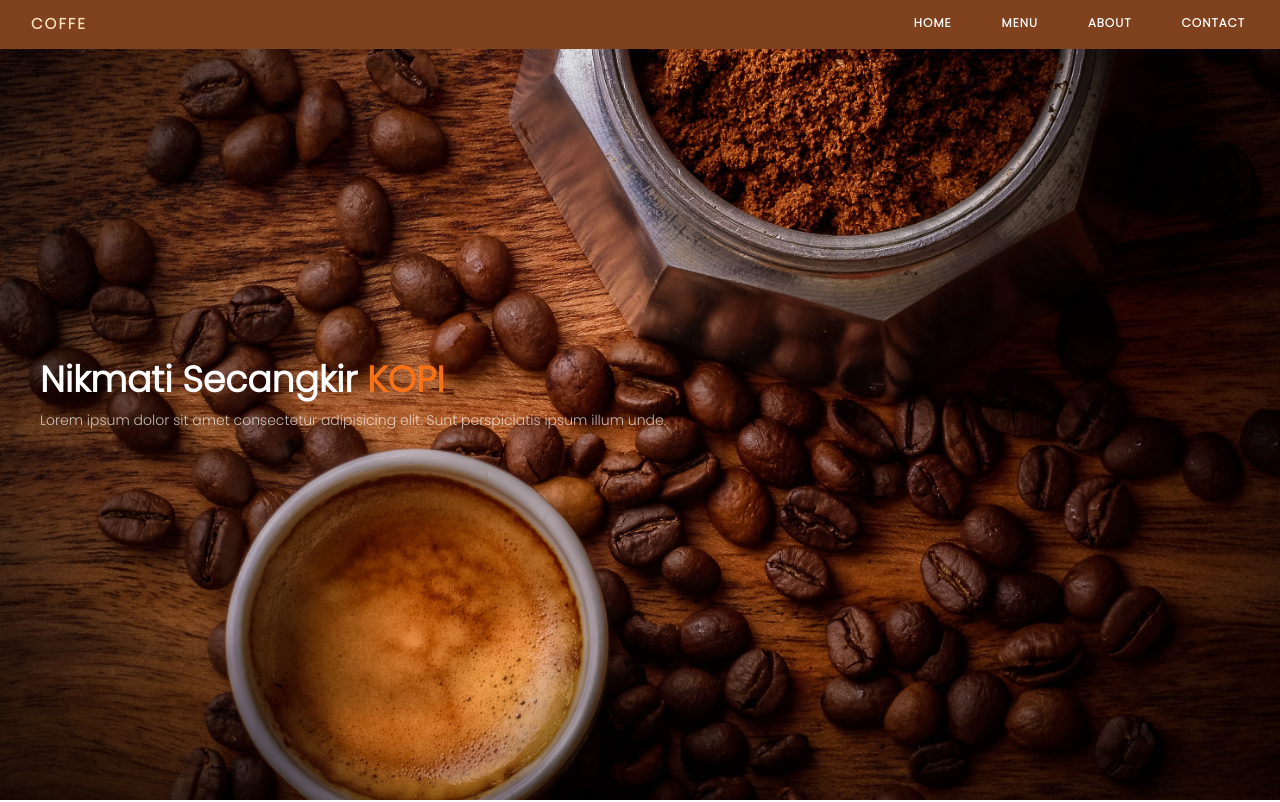
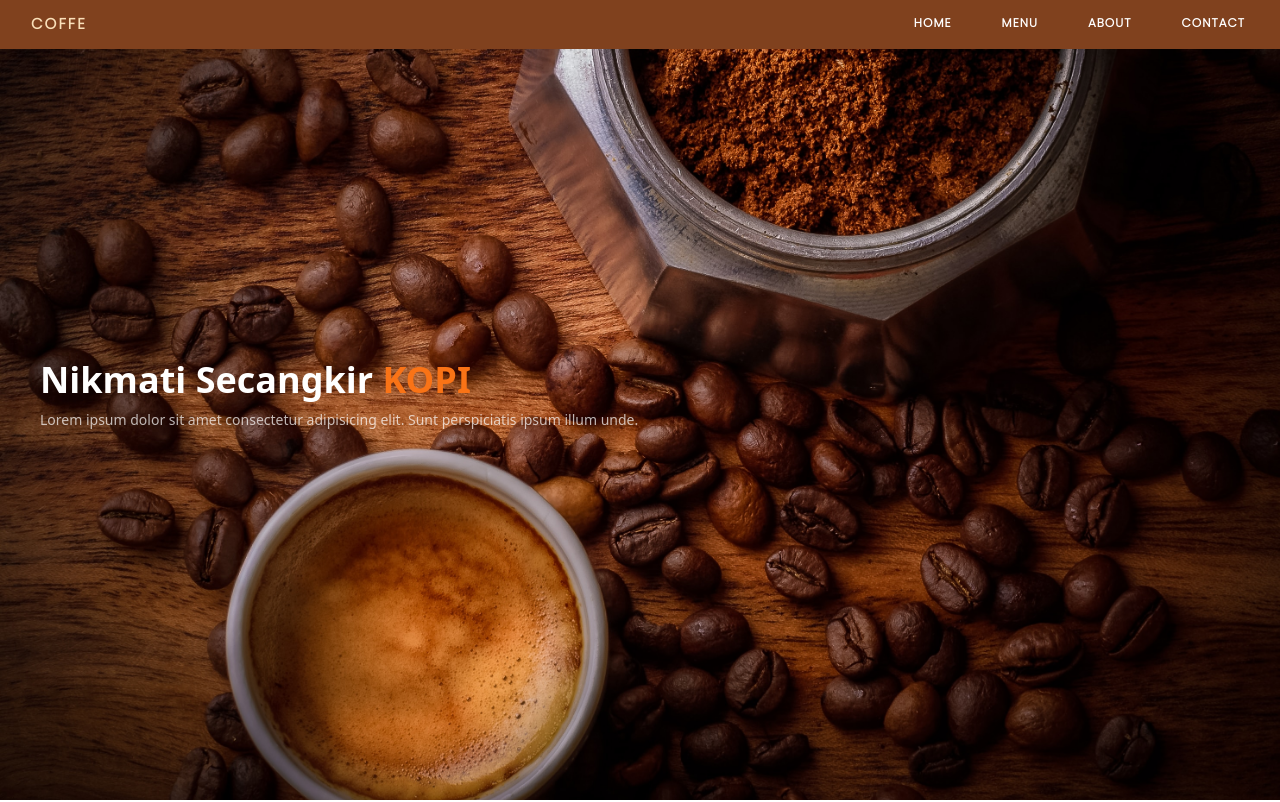
Before and after one commit to meongteam/raja, a website: page index.html in a window 1280 px wide. Shown: the top 802 px of the page. Drawn offline with Linux system fonts and the light colour scheme.

Commit message:
Update style.css

```diff
--- a/asset/css/style.css
+++ b/asset/css/style.css
@@ -5,7 +5,6 @@ html{
 }
 body{
     background-color: #6a2b05;
-    font-family:poppins;
 }
 nav ul
 {
```
